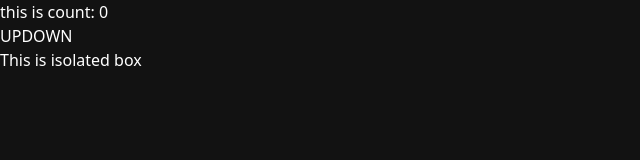
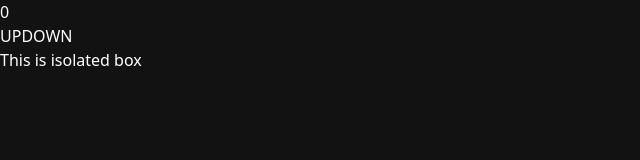
Before and after one commit to ThePott/oz-react-deep-lecture-note, a React (Vite) app: page /reducer in a window 1280 px wide. Shown: the top 160 px of the page, without its empty margins (0-640 px from the left). Built offline with nearby package versions, Linux system fonts and the light colour scheme.

Commit message:
⚡️ Impr(context): set state at provider to reduce re-render

```diff
--- /dev/null
+++ b/pages/context-as-lecture/page.jsx
@@ -0,0 +1,8 @@
+
+const ContextAsLecturePage = () => {
+  return (
+    <div>ContextAsLecturePage</div>
+  )
+}
+
+export default ContextAsLecturePage
--- a/pages/reducer/page.jsx
+++ b/pages/reducer/ReducerPage.jsx
@@ -1,4 +1,5 @@
-import { CountContext, useCountContext, useCountReducer } from './hooks'
+import { CountContextProvider } from './context'
+import { useCountContext } from './reducerHooks'
 
 const UpButton = () => {
   const { countDispatch } = useCountContext()
@@ -28,16 +29,21 @@ const SomeRandomBox = () => {
   )
 }
 
+const Display = () => {
+  const { count } = useCountContext()
+  return (
+    <div>{count}</div>
+  )
+}
+
 const ReducerPage = () => {
-  const { count, countDispatch } = useCountReducer()
-  console.log("----- page re-rendered")
   return (
-    <CountContext.Provider value={{ countDispatch }}>
-      <div>this is count: {count}</div>
+    <CountContextProvider>
+      <Display />
       <UpButton />
       <DownButton />
       <SomeRandomBox />
-    </CountContext.Provider>
+    </CountContextProvider>
   )
 }
 
--- /dev/null
+++ b/pages/reducer/context.jsx
@@ -0,0 +1,16 @@
+import { createContext } from "react"
+import { useCountReducer } from "./reducerHooks"
+
+const CountContext = createContext()
+
+const CountContextProvider = ({ children }) => {
+    const { count, countDispatch } = useCountReducer()
+
+    return (
+        <CountContext.Provider value={{ count, countDispatch }}>
+            {children}
+        </CountContext.Provider>
+    )
+}
+
+export { CountContextProvider, CountContext }
--- a/pages/reducer/hooks.js
+++ b/pages/reducer/reducerHooks.js
@@ -1,9 +1,9 @@
-import { createContext, useContext, useReducer } from "react"
+import { useContext, useReducer } from "react"
+import { CountContext } from "./context"
 
-const CountContext = createContext()
 const useCountContext = () => {
     const context = useContext(CountContext)
-    if (!context) { throw new Error("---- Missing context")}
+    if (!context) { throw new Error("---- Missing context") }
     return context
 }
 
@@ -21,7 +21,7 @@ const countReducer = (state, action) => {
 const useCountReducer = () => {
     const [count, countDispatch] = useReducer(countReducer, 0)
 
-    return { count, countDispatch}
+    return { count, countDispatch }
 }
 
-export {useCountReducer, CountContext, useCountContext}
+export { useCountReducer, CountContext, useCountContext }
```
Also changed, not shown: src/main.jsx (+8 -2 lines), src/hooks.js (deleted).
